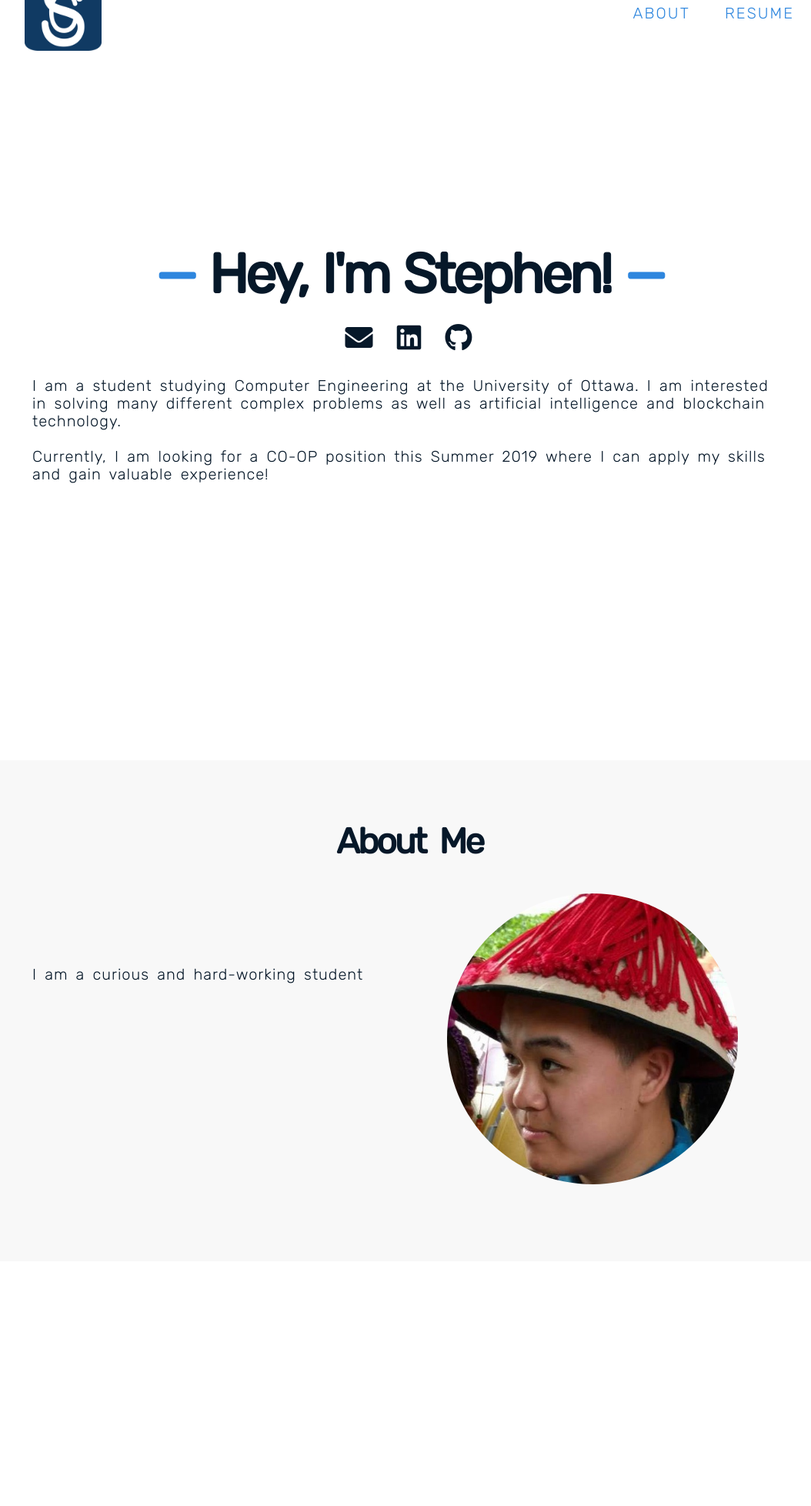
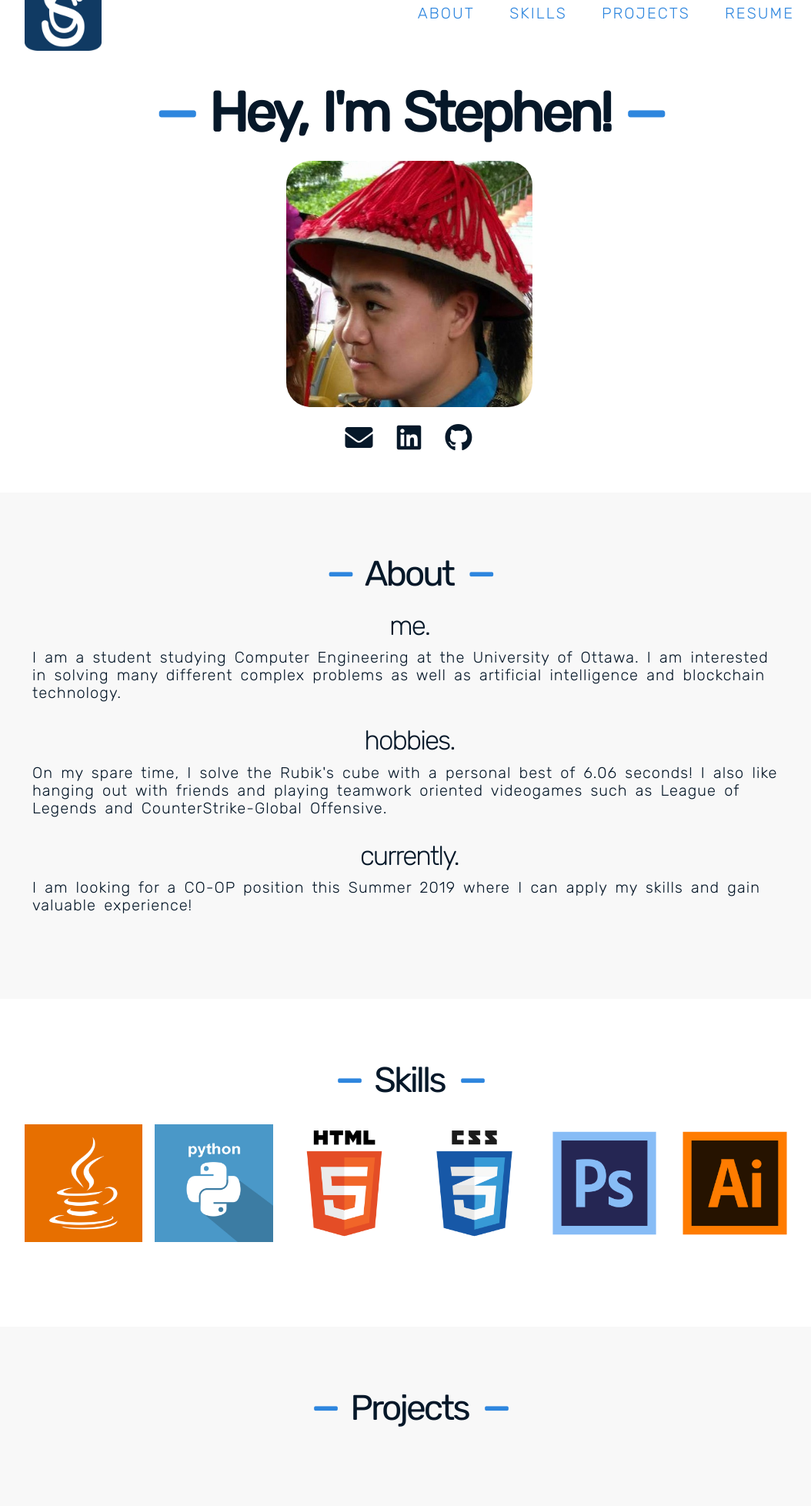
Before and after one commit to StephenCubicle/personal_website, a plain HTML site: page index.html in a window 1280 px wide. Shown: the part 54-2011 px from the top of the page at 77% size, without its empty margins (108-1162 px from the left). Before the commit the page ends 1693 px from the top, so only its background shows below. Drawn offline with nearby package versions, Linux system fonts and the light colour scheme.

Commit message:
refined about me and intro, addded skills and projects section

```diff
--- a/index.html
+++ b/index.html
@@ -39,12 +39,16 @@
                     <a href ="index.html"><img src = "res/img/logocb.png" alt = "SC logo" class = "logo"></a>
                     <ul class = "main-nav">
                         <li><a href = "#about">ABOUT</a></li>
+                        <li><a href = "#skills">SKILLS</a></li>
+                        <li><a href = "#projects">PROJECTS</a></li>
                         <li><a href = "res/files/resume.pdf" target = "_blank">RESUME</a></li>
                     </ul>
                 </div>
             </nav>
+
             <div class = "intro">
-                <h1><b class = "bDash">&mdash;</b> Hey, I'm Stephen! <b class = "bDash">&mdash;</b></h1>
+                <h1><b class = "bDash">&mdash;</b><b> Hey, I'm Stephen! </b><b class = "bDash">&mdash;</b></h1>
+                <img src = "res/img/sjhc.PNG">
             </div>
 
             <div class = "row">
@@ -55,28 +59,49 @@
                 </ul>
             </div>
 
-            <div class = "row">
-                <p class = "para box">I am a student studying Computer Engineering at the University of Ottawa. I am interested in solving many different complex problems as well as artificial intelligence and blockchain technology.<br><br>
-                Currently, I am looking for a CO-OP position this Summer 2019 where I can apply my skills and gain valuable experience!
-                </p>
-            </div>
 
         </header>
 
         <section class = "section-about" id ="about">
             <div class = "row">
-                <h2><b>About Me</b></h2>
+                <h2><b class = "bDash">&mdash;</b> About <b class = "bDash">&mdash;</b></h2>
+                <div class = "row">
+                    <h3>me.</h3>
+                    <p class = "para box">I am a student studying Computer Engineering at the University of Ottawa. I am interested in solving many different complex problems as well as artificial intelligence and blockchain technology.
 
-                <div class = "col span-1-of-2 box">
-                    <p class = "para copy">I am a curious and hard-working student</p>
+                    <h3>hobbies.</h3>
+                    <p class = "para box">On my spare time, I solve the Rubik's cube with a personal best of 6.06 seconds! I also like hanging out with friends and playing teamwork oriented videogames such as League of Legends and CounterStrike-Global Offensive.</p>
+
+                    <h3>currently.</h3>
+                    <p class = "para box">I am looking for a CO-OP position this Summer 2019 where I can apply my skills and gain valuable experience!</p>
                 </div>
-
-                <div class = "col span-1-of-2 box">
-                    <img src = "res/img/sjhc.PNG">
-                </div>
-
             </div>
         </section>
+
+        <section class = "section-skills" id = "skills">
+
+            <div class = "row">
+                <h2><b class = "bDash">&mdash;</b> Skills <b class = "bDash">&mdash;</b></h2>
+            </div>
+
+            <div class = "row">
+                <div class = "col span-1-of-6 skills-box"><img src = "ven/img/java.png"></div>
+                <div class = "col span-1-of-6 skills-box"><img src = "ven/img/python.png"></div>
+                <div class = "col span-1-of-6 skills-box"><img src = "ven/img/html5.png"></div>
+                <div class = "col span-1-of-6 skills-box"><img src = "ven/img/css3.png"></div>
+                <div class = "col span-1-of-6 skills-box"><img src = "ven/img/ps.png"></div>
+                <div class = "col span-1-of-6 skills-box"><img src = "ven/img/ai.png"></div>
+            </div>
+        </section>
+
+        <section class = "section-projects" id = "projects">
+            <div class = "row">
+                <h2><b class = "bDash">&mdash;</b> Projects <b class = "bDash">&mdash;</b></h2>
+            </div>
+
+        </section>
+
+
 
         <footer>
 
--- a/res/css/queries.css
+++ b/res/css/queries.css
@@ -1,9 +1,11 @@
 /* Big tablets to 1300px (widths smaller than the 1140px row) */
 @media only screen and (max-width: 1200px) {
     .intro {
-    width: 100%;
-    padding: 0 2%;
+        width: 100%;
+        padding: 0 2%;
     }
+
+    .intro img{ max-width: 30%; }
 
     .row { padding: 0 2%; }
 }
@@ -13,7 +15,11 @@
 @media only screen and (max-width: 1023px) {
     body { font-size: 18px; }
     h1 { font-size: 55px; }
-    .socials { font-size: 200% }
+     header { margin-bottom: 70px;}
+    .intro { margin-top: 70px; }
+    .intro img{ max-width: 35%; }
+
+    .socials { font-size: 200%; }
 }
 
 
@@ -23,12 +29,15 @@
     body { font-size: 16px; }
 
     h1 { font-size: 48px; }
+    header { margin-bottom: 130px;}
+    .intro { margin-top: 130px; }
+    .intro img{ max-width: %; }
 
     .row
     { padding: 0 4%; }
 
     .col {
-        width: 100%;
+        width: 33%;
         margin: 0 0 4% 0;
     }
 
@@ -45,10 +54,15 @@
 @media only screen and (max-width: 480px) {
 
     h1 { font-size: 40px; }
+    header { margin-bottom: 155px;}
+    .intro { margin-top: 155px; }
+    .intro img{ max-width: 50%; }
 
     .logo { height: 50px; }
 
     .main-nav { margin-top: 35px; }
+
+    .col { width: 50%; }
 
     .main-nav li {
         margin-left: 20px;
--- a/res/css/style.css
+++ b/res/css/style.css
@@ -42,7 +42,7 @@ section {
 
 /* ---- HEADINGS ---- */
 h1 {
-    margin-bottom: 20px;
+    margin: 20px 0;
     font-weight: 700;
     font-size: 360%;
     letter-spacing: -4px;
@@ -51,14 +51,19 @@ h1 {
 
 h2 {
     margin-bottom: 20px;
+    font-weight: 500;
     font-size: 230%;
     letter-spacing: -3px;
     word-spacing: 10px;
     text-align: center;
 }
 
-h2, h3{
-    font-weight: 500;
+h3 {
+    font-weight: 300;
+    font-size: 175%;
+    letter-spacing: -2px;
+    word-spacing: 10px;
+    text-align: center;
 }
 
 ul {
@@ -74,7 +79,8 @@ a {
 .para {
     font-size: 20px;
     letter-spacing: 1px;
-    word-spacing: 4px
+    word-spacing: 4px;
+    margin-bottom: 20px;
 }
 
 .bDash{
@@ -86,12 +92,20 @@ a {
 /* --------------------------------- */
 
 header {
-    margin-bottom: 350px;
+    margin-bottom: 50px;
 }
 
 .intro {
     text-align: center;
-    margin-top: 250px;
+    margin-top: 40px;
+}
+
+.intro img {
+    display: block;
+    margin-left: auto;
+    margin-right: auto;
+    max-width: 25%;
+    border-radius: 10%;
 }
 
 .logo {
@@ -132,7 +146,7 @@ header {
     word-spacing: 20px;
     font-size: 180%;
     text-align: center;
-    margin-bottom: 20px;
+    margin-top: 20px;
 }
 
 .socials li{
@@ -165,10 +179,20 @@ header {
     margin-top: 20%;
 }
 
-.box img {
-    display: block;
-    margin-left: auto;
-    margin-right: auto;
-    width: 80%;
-    border-radius: 50%;
+/* --------------------------------- */
+/* SKILLS */
+/* --------------------------------- */
+
+.skills-box img {
+    width: 100%;
+    height: auto;
+    margin-bottom: 15px;
 }
+
+/* --------------------------------- */
+/* PROJECTS */
+/* --------------------------------- */
+
+.section-projects {
+    background-color: #f8f8f8;
+}
```
Also changed, not shown: ven/img/ai.png (added), ven/img/css3.png (added), ven/img/html5.png (added), ven/img/java.png (added), ven/img/js.png (added), ven/img/ps.png (added), ven/img/python.png (added).
